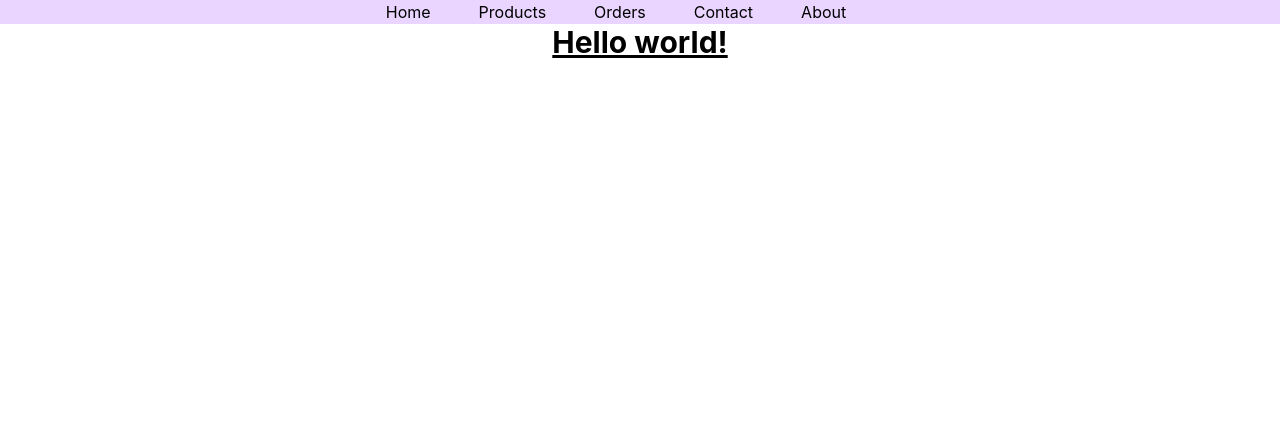
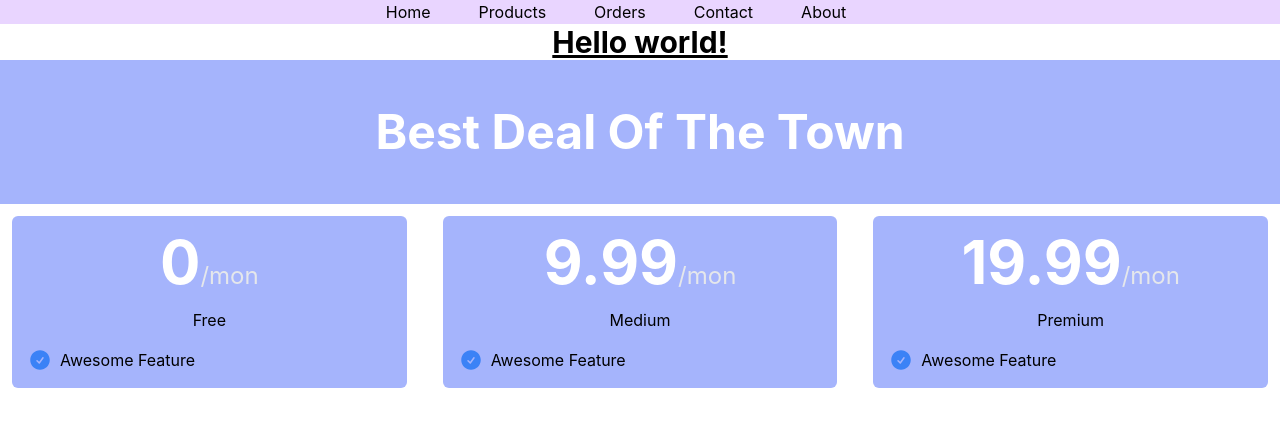
Before and after one commit to Mohammod-Ali/responsive-navbar-with-tailwind, a React (Create React App) app: page / in a window 1280 px wide. Shown: the top 426 px of the page. Built offline with nearby package versions, Linux system fonts and the light colour scheme.

Commit message:
pricing card added

```diff
--- a/src/App.js
+++ b/src/App.js
@@ -1,5 +1,6 @@
 import './App.css';
 import Navbar from './components/Navbar/Navbar';
+import Pricing from './components/Pricing/Pricing';
 
 function App() {
   return (
@@ -8,6 +9,7 @@ function App() {
        <h1 className="text-3xl font-bold underline">
       Hello world!
     </h1>
+    <Pricing></Pricing>
     </div>
   );
 }
--- /dev/null
+++ b/src/components/PriceOption/PriceOption.js
@@ -0,0 +1,22 @@
+import { CheckCircleIcon } from "@heroicons/react/24/solid";
+import React from "react";
+
+const PriceOption = ({ option }) => {
+  return (
+    <div className="bg-indigo-300 m-3 rounded-md p-4">
+      <div>
+        <h3>
+          <span className="text-6xl font-bold text-white">{option.price}</span>
+          <span className="text-2xl text-gray-200">/mon</span>
+        </h3>
+        <p className="text-3xt my-4">{option.name}</p>
+      </div>
+      <div className="flex items-center">
+        <CheckCircleIcon className="h-6 w-6 text-blue-500"></CheckCircleIcon>
+        <p className="ml-2">Awesome Feature</p>
+      </div>
+    </div>
+  );
+};
+
+export default PriceOption;
--- /dev/null
+++ b/src/components/Pricing/Pricing.js
@@ -0,0 +1,42 @@
+import React from "react";
+import PriceOption from "../PriceOption/PriceOption";
+
+const Pricing = () => {
+  const pricingOptions = [
+    { id: 1, name: "Free", price: 0, features: [
+        'Awesome Feature',
+        'Extra Feature',
+        'Premium Feature',
+        'Extra Premium Features',
+        'Extra Awesome Premium Features'
+    ]},
+    { id: 2, name: "Medium", price: 9.99, features: [
+        'Awesome Feature',
+        'Extra Feature',
+        'Premium Feature',
+        'Extra Premium Features',
+        'Extra Awesome Premium Features'
+    ] },
+    { id: 3, name: "Premium", price: 19.99, features: [
+        'Awesome Feature',
+        'Extra Feature',
+        'Premium Feature',
+        'Extra Premium Features',
+        'Extra Awesome Premium Features'
+    ] },
+  ];
+  return (
+    <div>
+      <h1 className="text-5xl font-bold bg-indigo-300 p-12 text-white">
+        Best Deal Of The Town
+      </h1>
+      <div className="grid grid-cols-3 gap-3">
+        {pricingOptions.map((option) => (
+          <PriceOption key={option.id} option={option}></PriceOption>
+        ))}
+      </div>
+    </div>
+  );
+};
+
+export default Pricing;
```
Also changed, not shown: src/components/PriceOption/PriceOption.css (added), src/components/Pricing/Pricing.css (added).
